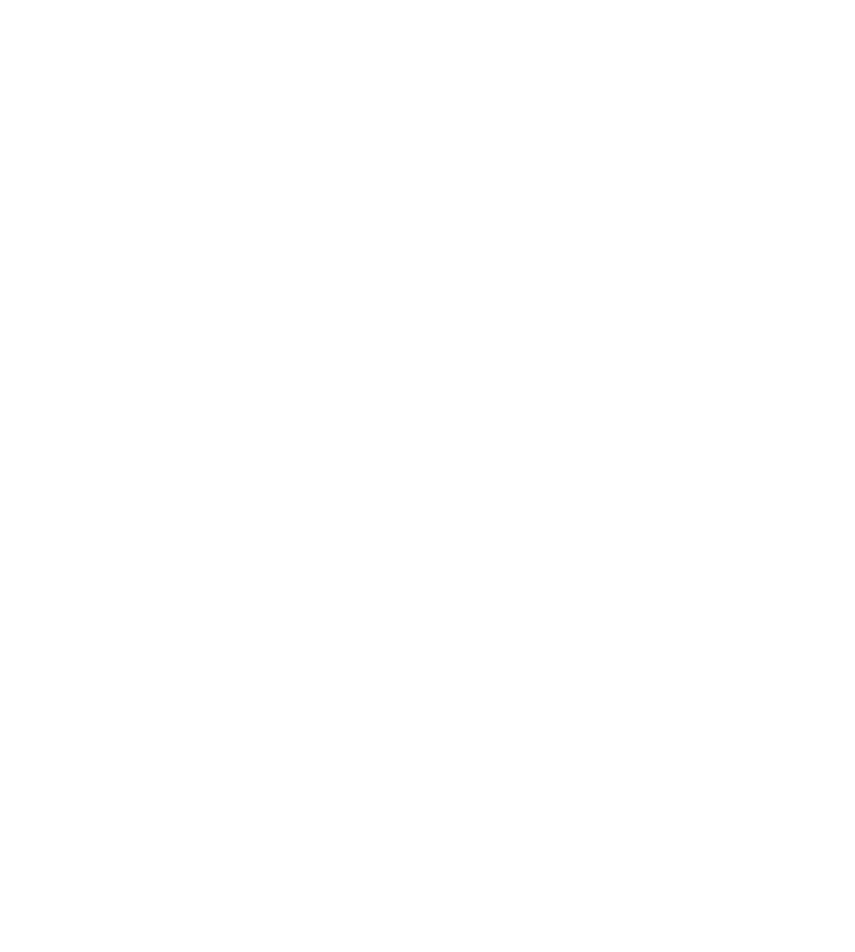
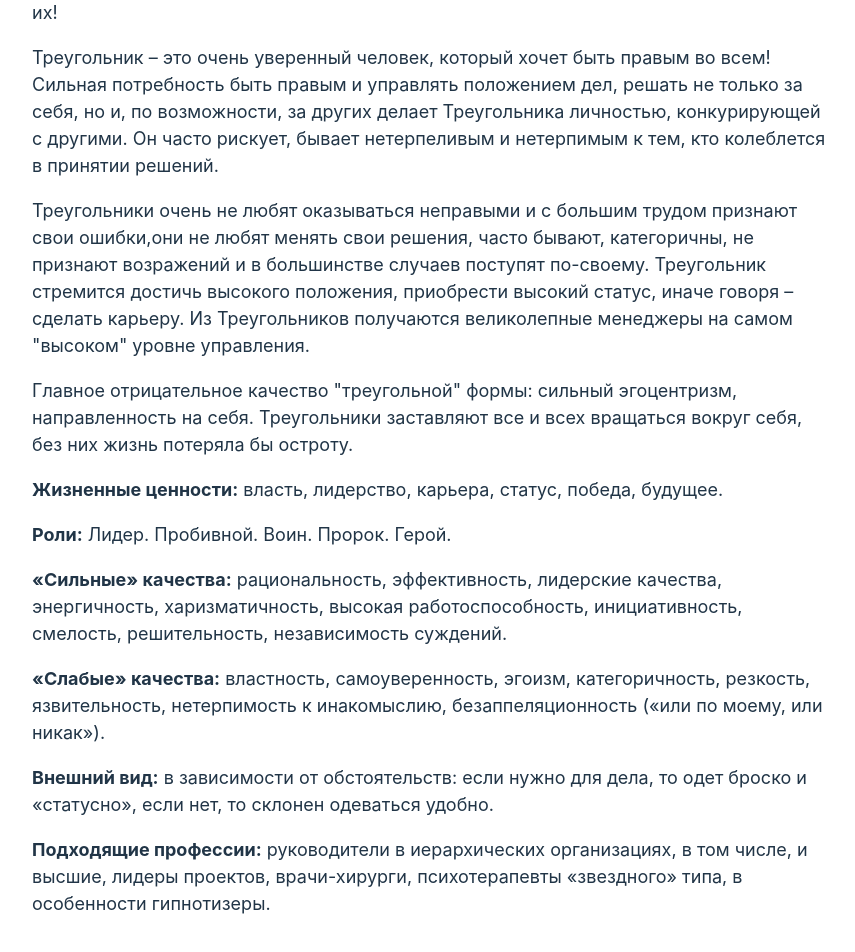
Before and after one commit to Sylphur/psychology-shapes, a React (Vite) app in the folder psy-shapes/: page /triangle in a window 1280 px wide. Before the commit this address had no page. Shown: the part 526-1478 px from the top of the page, without its empty margins (208-1063 px from the left). Before the commit the page ends 800 px from the top, so only its background shows below. Built offline with nearby package versions, Linux system fonts and the light colour scheme.

Commit message:
feat: add triangle description

```diff
--- /dev/null
+++ b/psy-shapes/src/pages/triangle/triangle.tsx
@@ -0,0 +1,45 @@
+import '../../App.css'
+import shape from '../../assets/shapes/triangle.png'
+
+function Triangle() {
+
+  return (
+    <section className='content'>
+      <img src={shape} className="logo" alt="Vite logo" />
+      <p className='shape-description'>
+        Форма <b>треугольника</b> символизирует лидерство, и многие Треугольники ощущают в этом свое предназначение. Самая характерная особенность истинного Треугольника – способность концентрироваться на главной цели. Треугольники – энергичные, неудержимые, сильные личности, которые ставят ясные цели и, как правило, достигают их!
+      </p>
+      <p className='shape-description'>
+        Треугольник – это очень уверенный человек, который хочет быть правым во всем! Сильная потребность быть правым и управлять положением дел, решать не только за себя, но и, по возможности, за других делает Треугольника личностью, конкурирующей с другими. Он часто рискует, бывает нетерпеливым и нетерпимым к тем, кто колеблется в принятии решений.
+      </p>
+      <p className='shape-description'>
+        Треугольники очень не любят оказываться неправыми и с большим трудом признают свои ошибки,они не любят менять свои решения, часто бывают, категоричны, не признают возражений и в большинстве случаев поступят по-своему. Треугольник стремится достичь высокого положения, приобрести высокий статус, иначе говоря – сделать карьеру. Из Треугольников получаются великолепные менеджеры на самом "высоком" уровне управления.
+      </p>
+      <p className='shape-description'>
+        Главное отрицательное качество "треугольной" формы: сильный эгоцентризм, направленность на себя. Треугольники заставляют все и всех вращаться вокруг себя, без них жизнь потеряла бы остроту.
+      </p>
+      <p className='shape-description'>
+        <b>Жизненные ценности:</b> власть, лидерство, карьера, статус, победа, будущее.
+      </p>
+      <p className='shape-description'>
+        <b>Роли:</b> Лидер. Пробивной. Воин. Пророк. Герой.
+      </p>
+      <p className='shape-description'>
+        <b>«Сильные» качества:</b> рациональность, эффективность, лидерские качества, энергичность, харизматичность, высокая работоспособность, инициативность, смелость, решительность, независимость суждений.
+      </p>
+      <p className='shape-description'>
+        <b>«Слабые» качества:</b> властность, самоуверенность, эгоизм, категоричность, резкость, язвительность, нетерпимость к инакомыслию, безаппеляционность («или по моему, или никак»).
+      </p>
+      <p className='shape-description'>
+        <b>Внешний вид:</b> в зависимости от обстоятельств: если нужно для дела, то одет броско и «статусно», если нет, то склонен одеваться удобно.
+      </p>
+      <p className='shape-description'>
+        <b>Подходящие профессии:</b> руководители в иерархических организациях, в том числе, и высшие, лидеры проектов, врачи-хирурги, психотерапевты «звездного» типа, в особенности гипнотизеры.
+
+
+      </p>
+    </section>
+  )
+}
+
+export default Triangle
```
Also changed, not shown: psy-shapes/src/main.tsx (+6 -1 lines).
